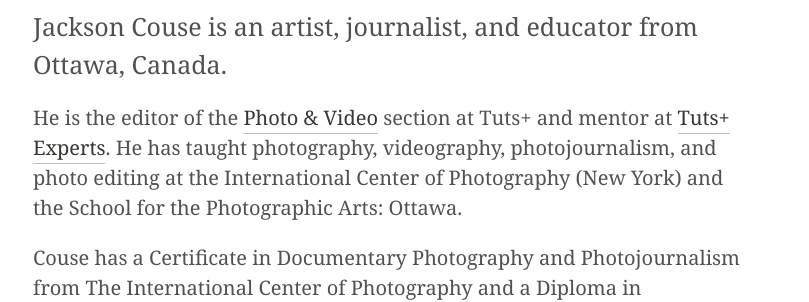
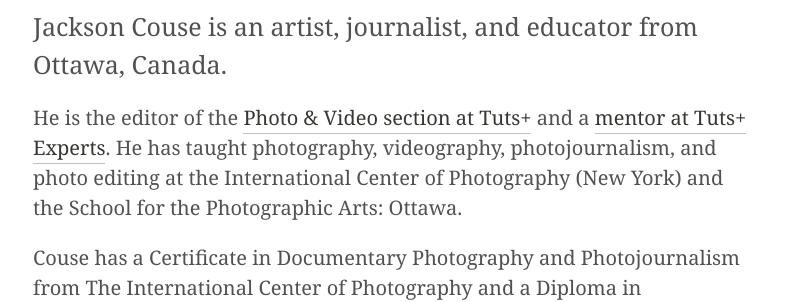
Before and after one commit to jacksoncouse/jacksoncouse.github.io, a Jekyll site: the page built from about.md, in a window 1280 px wide. Shown: the part 273-575 px from the top of the page, without its empty margins (247-1056 px from the left). Built offline with Jekyll 4.4.1, drawn with Linux system fonts in a browser that asks for light colours; Markdown is read by kramdown in place of the engine named in the settings.

```diff
--- a/about.md
+++ b/about.md
@@ -5,7 +5,7 @@ title: About
 
 <p class="lead">Jackson Couse is an artist, journalist, and educator from Ottawa, Canada.</p>
 
-He is the editor of the [Photo & Video](http://photo.tutsplus.com) section at Tuts+ and mentor at [Tuts+ Experts](http://experts.tutsplus.com/products/jackson-couse). He has taught photography, videography, photojournalism, and photo editing at the International Center of Photography (New York) and the School for the Photographic Arts: Ottawa.
+He is the editor of the [Photo & Video section at Tuts+](http://photo.tutsplus.com) and a [mentor at Tuts+ Experts](http://experts.tutsplus.com/products/jackson-couse). He has taught photography, videography, photojournalism, and photo editing at the International Center of Photography (New York) and the School for the Photographic Arts: Ottawa.
 
 Couse has a Certificate in Documentary Photography and Photojournalism from The International Center of Photography and a Diploma in Photography from Algonquin College (Ottawa).
 
```
